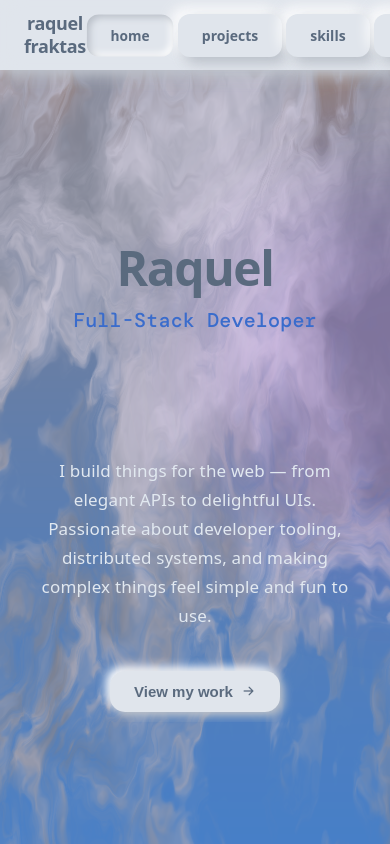
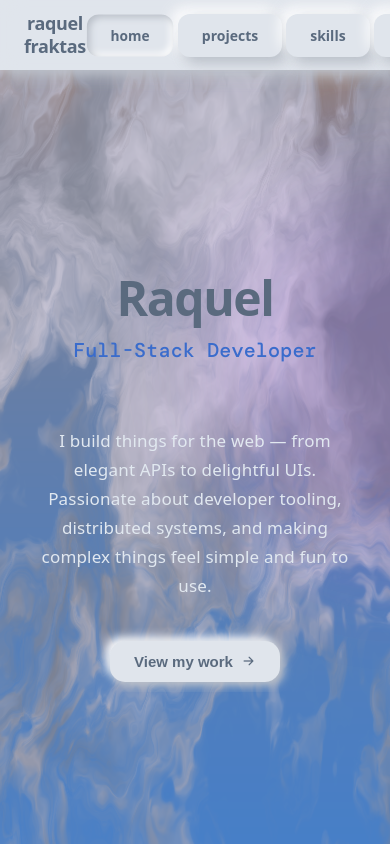
Before and after one commit to RaquelFraktas/my-portfolio, a React (Vite) app: page / in a window 390 px wide. Both pictures are taken after a click on the picture 195 px from the left and 684 px from the top of the page. Shown: the top 844 px of the page. Built offline with nearby package versions, Linux system fonts and the light colour scheme.

Commit message:
padding and margins

```diff
--- a/src/containers/Hero.css
+++ b/src/containers/Hero.css
@@ -34,7 +34,7 @@
   font-size: clamp(20px, 4vw, 32px);
   font-weight: 700;
   color: #555;
-  margin-bottom: 60px;
+  margin-bottom: 0;
   min-height: 1.4em;
   font-family: 'DM Mono', monospace;
   position: relative;
@@ -88,7 +88,7 @@
     top: 100px;
   }
   .hero-image {
-    padding-bottom: 20px;
+    padding: 20px 0;
   }
 }
 
```
